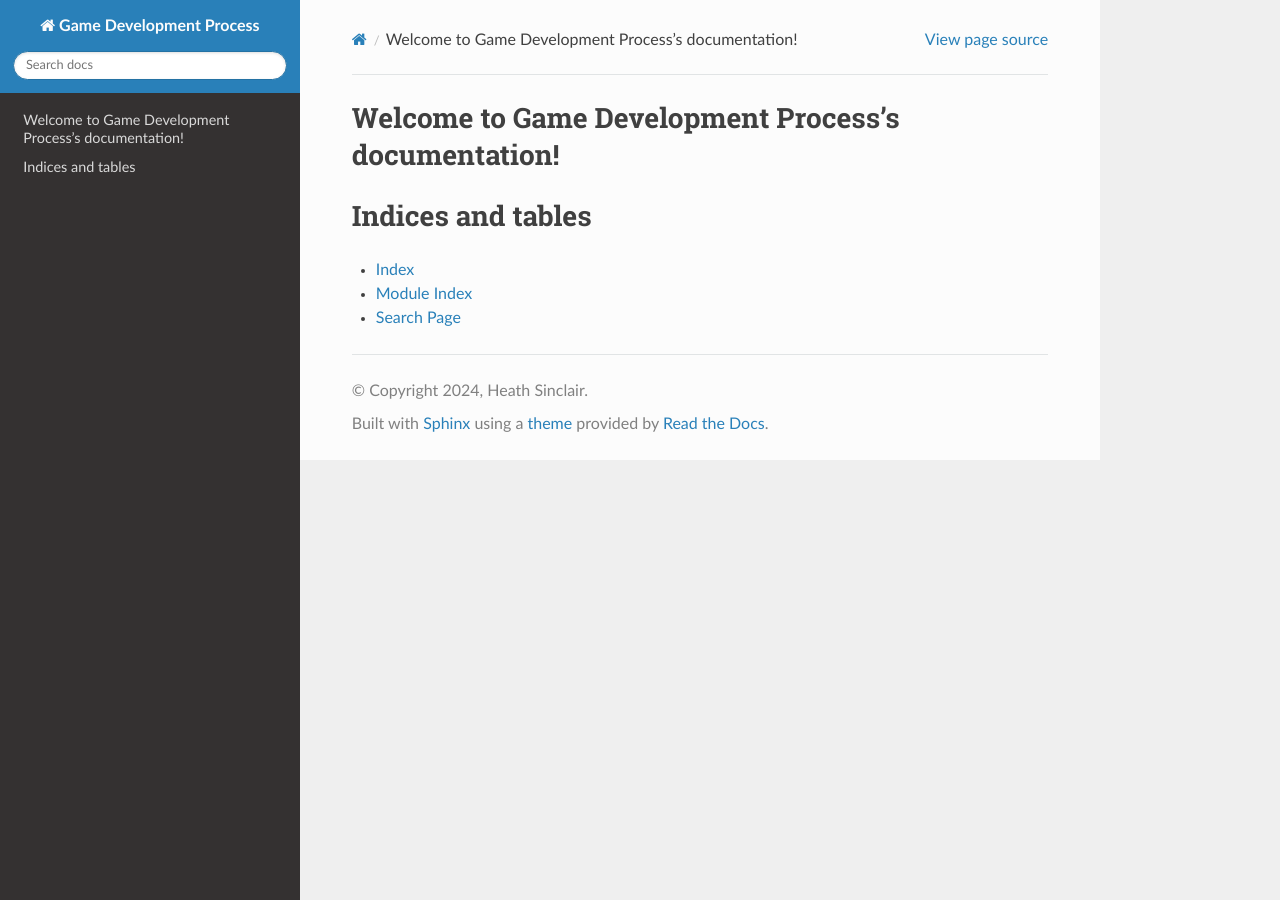
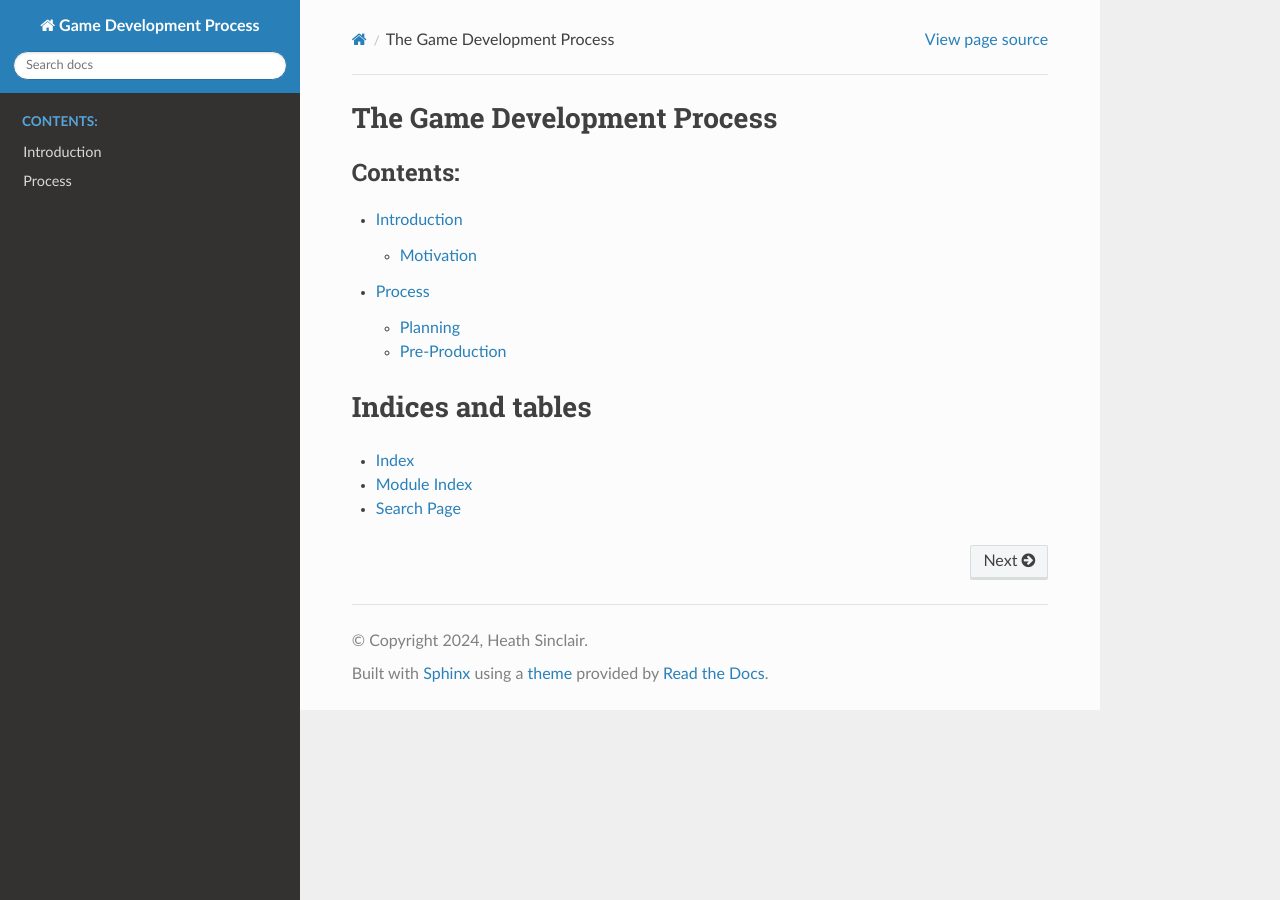
Before and after one commit to hsinclair6140/caffeine-giant, a Sphinx documentation site: the page built from doc/index.rst, in a window 1280 px wide. Built offline with Sphinx 7.4.7 and the Read the Docs theme 2.0.0, drawn with Linux system fonts in a browser that asks for light colours.

Commit message:
Added intro and process pages to the docs.

```diff
--- a/doc/index.rst
+++ b/doc/index.rst
@@ -3,13 +3,15 @@
    You can adapt this file completely to your liking, but it should at least
    contain the root `toctree` directive.
 
-Welcome to Game Development Process's documentation!
-====================================================
+The Game Development Process
+============================
 
 .. toctree::
    :maxdepth: 2
    :caption: Contents:
 
+   introduction
+   process
 
 Indices and tables
 ==================
```
Also changed, not shown: doc/introduction.rst (added, +9 -0 lines), doc/process.rst (added, +23 -0 lines).
